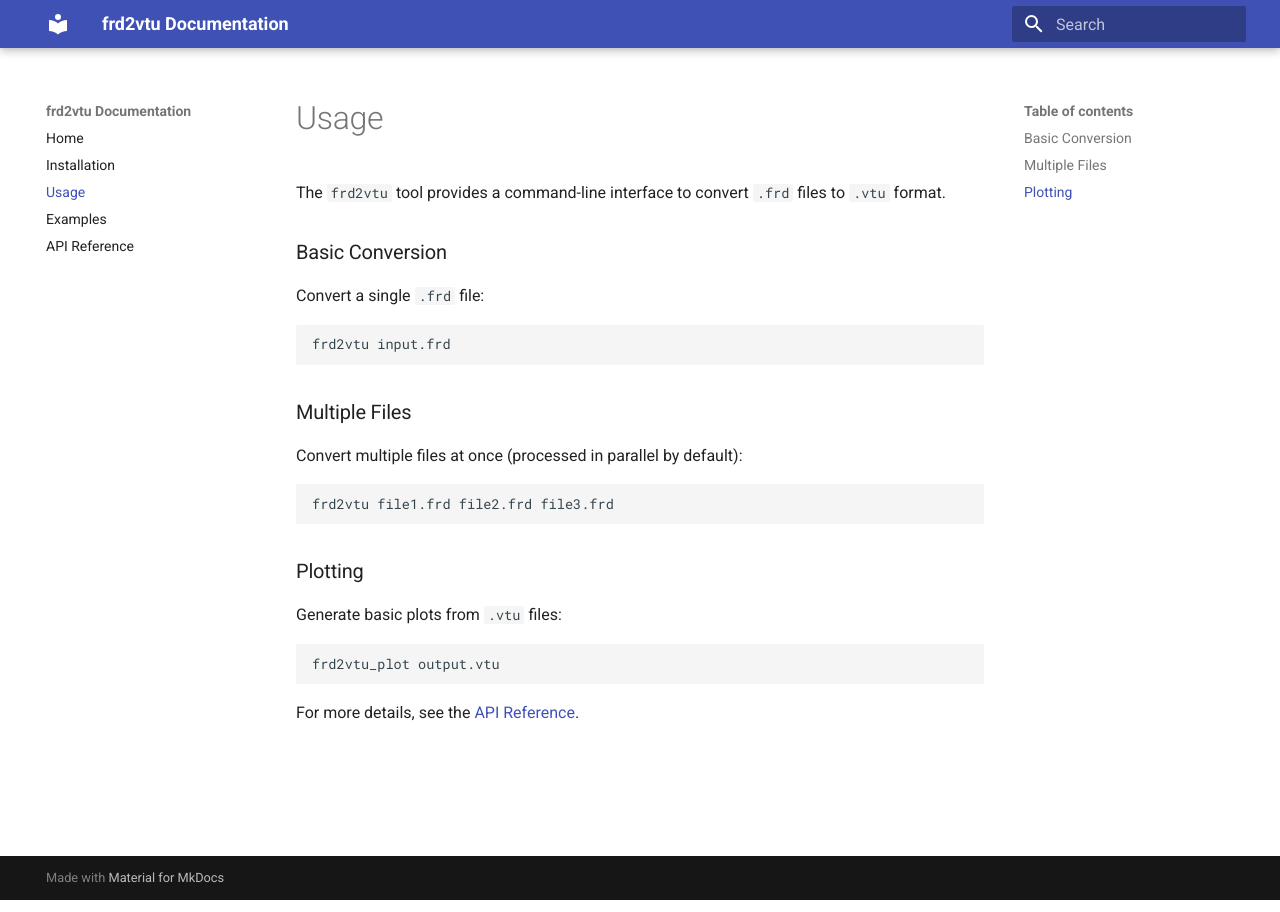
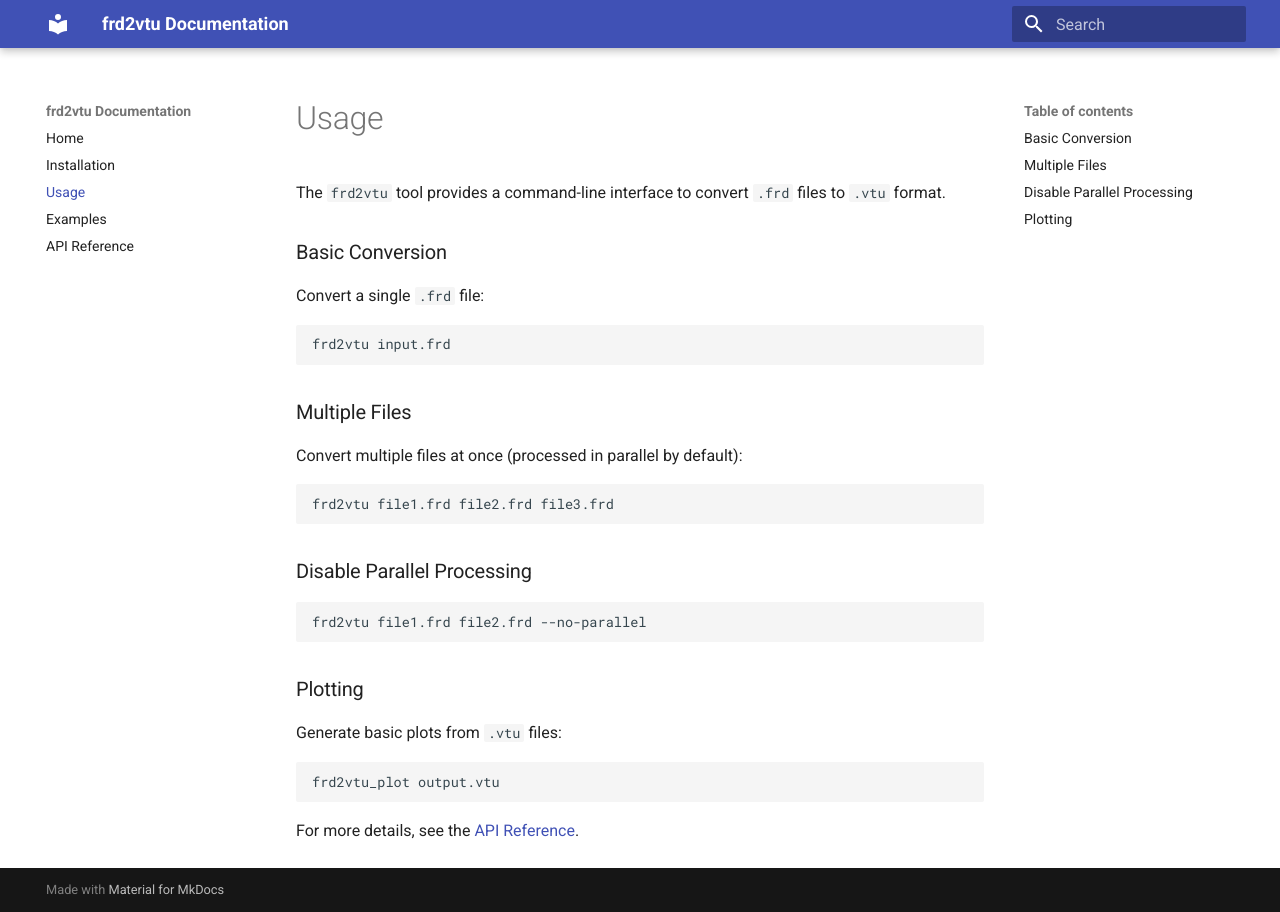
Before and after one commit to wr1/frd2vtu, an MkDocs documentation site: the page built from docs/usage.md, in a window 1280 px wide. Built offline with MkDocs 1.6.1 and Material for MkDocs 9.7.7, drawn with Linux system fonts in a browser that asks for light colours.

Commit message:
Updated usage documentation with new CLI options

````diff
--- a/docs/usage.md
+++ b/docs/usage.md
@@ -18,6 +18,12 @@ Convert multiple files at once (processed in parallel by default):
 frd2vtu file1.frd file2.frd file3.frd
 ```
 
+### Disable Parallel Processing
+
+```bash
+frd2vtu file1.frd file2.frd --no-parallel
+```
+
 ### Plotting
 
 Generate basic plots from `.vtu` files:
````
